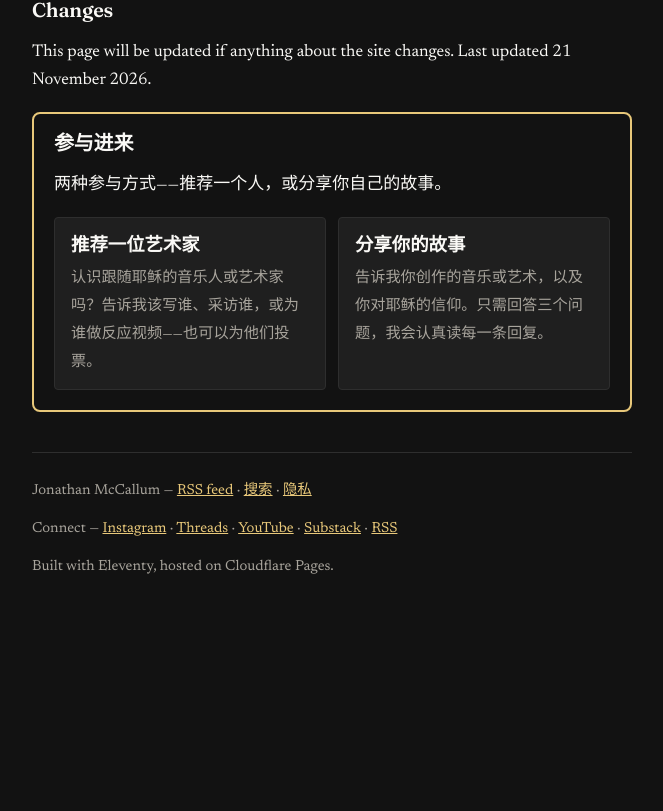
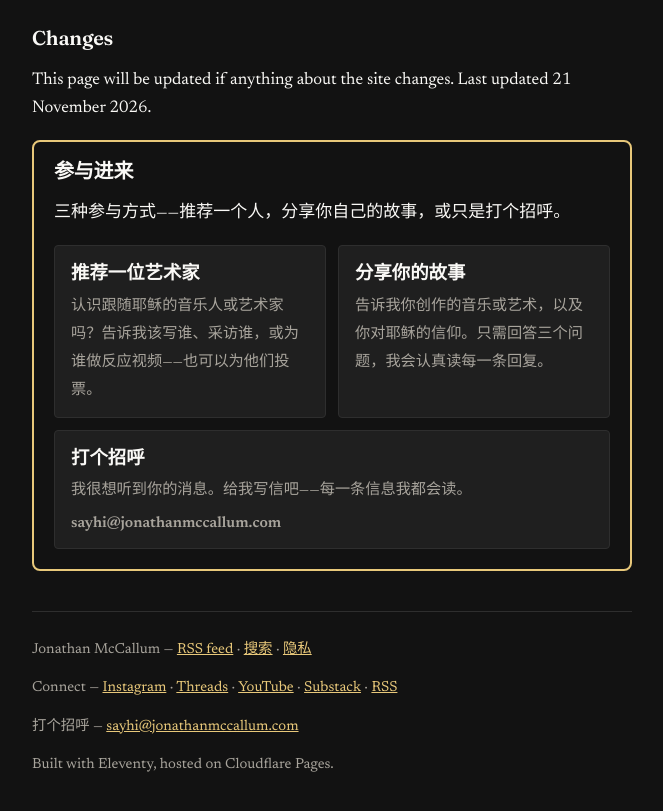
Before and after one commit to streamjonathan/jonathanmccallum-zh, an Eleventy site: page content/pages/privacy.md in a window 1280 px wide. Shown: the part 1777-2588 px from the top of the page, without its empty margins (308-971 px from the left). Before the commit the page ends 2419 px from the top, so only its background shows below. Built offline with nearby package versions, Linux system fonts and the light colour scheme; Eleventy itself is replaced by a stand-in of ours; files that its build step writes are made by us from their sources.

Commit message:
Add public contact email (sayhi) as a runtime-built mailto, hidden from scrapers [zh]

```diff
--- a/_includes/get-involved.njk
+++ b/_includes/get-involved.njk
@@ -1,6 +1,6 @@
 <section class="get-involved" aria-labelledby="get-involved-heading">
   <h2 id="get-involved-heading">参与进来</h2>
-  <p>两种参与方式——推荐一个人，或分享你自己的故事。</p>
+  <p>三种参与方式——推荐一个人，分享你自己的故事，或只是打个招呼。</p>
   <div class="get-involved__cards">
     <a class="get-involved__card" href="https://jonathanmccallum.com/suggest-an-artist/">
       <strong>推荐一位艺术家</strong>
@@ -10,5 +10,10 @@
       <strong>分享你的故事</strong>
       <span>告诉我你创作的音乐或艺术，以及你对耶稣的信仰。只需回答三个问题，我会认真读每一条回复。</span>
     </a>
+    <a class="get-involved__card" href="#" data-contact-email>
+      <strong>打个招呼</strong>
+      <span>我很想听到你的消息。给我写信吧——每一条信息我都会读。</span>
+      <span class="get-involved__email" data-contact-email-text>给我发邮件</span>
+    </a>
   </div>
 </section>
--- a/_includes/layouts/base.njk
+++ b/_includes/layouts/base.njk
@@ -91,8 +91,8 @@
 </script>
 {% endif %}
 <link rel="alternate" type="application/rss+xml" title="{{ site.title }}" href="/feed/">
-<link rel="preload" href="/css/style.css?v=12" as="style">
-<link rel="stylesheet" href="/css/style.css?v=11">
+<link rel="preload" href="/css/style.css?v=13" as="style">
+<link rel="stylesheet" href="/css/style.css?v=12">
 </head>
 <body>
 <a class="skip-link" href="#main">跳到内容</a>
@@ -106,8 +106,10 @@
 <footer class="site-footer">
     <p>{{ site.title }} — <a href="/feed/">RSS feed</a> · <a href="/search/">搜索</a> · <a href="/privacy/">隐私</a></p>
   <p>Connect — <a href="https://www.instagram.com/jonamccallum">Instagram</a> · <a href="https://www.threads.com/@jonamccallum">Threads</a> · <a href="https://www.youtube.com/@Jonathanmccallum1">YouTube</a> · <a href="https://jonamccallum.substack.com">Substack</a> · <a href="/feed/">RSS</a></p>
+  <p>打个招呼 — <a href="#" data-contact-email data-contact-email-text>给我发邮件</a></p>
   <p>Built with Eleventy, hosted on Cloudflare Pages.</p>
 </footer>
 <script src="/js/main.js?v=8" defer></script>
+<script src="/js/contact.js?v=1" defer></script>
 </body>
 </html>
--- a/content/pages/privacy.md
+++ b/content/pages/privacy.md
@@ -8,7 +8,7 @@ original_url: https://jonathanmccallum.com/privacy/
 
 This site is run by Jonathan McCallum. It is a small personal site: writing, and a chat that answers from that writing. There are no accounts, no tracking, no advertising, and nothing for sale.
 
-If you need to ask about anything on this page, the way to reach Jonathan is a message on [Instagram](https://www.instagram.com/jonamccallum) or [Threads](https://www.threads.com/@jonamccallum).
+If you need to ask about anything on this page, or about your personal data, write to Jonathan at <a href="#" data-contact-email data-contact-email-text>Email me</a>. You can also message him on [Instagram](https://www.instagram.com/jonamccallum) or [Threads](https://www.threads.com/@jonamccallum).
 
 ## The chat: "Interact with Jonathan's writing"
 
@@ -20,7 +20,7 @@ When you type a question, it is sent to Cloudflare — the company that hosts th
 
 ## Leave a note
 
-Notes are anonymous. The site asks for no name, no email, and no social media handle — please don't put personal details in a note. A note is stored on Cloudflare until Jonathan has read it, then it is deleted. If you would like a reply, message him on social media instead.
+Notes are anonymous. The site asks for no name, no email, and no social media handle — please don't put personal details in a note. A note is stored on Cloudflare until Jonathan has read it, then it is deleted. If you would like a reply, write to him at <a href="#" data-contact-email data-contact-email-text>Email me</a> or message him on social media instead.
 
 ## What is not collected
 
--- a/css/style.css
+++ b/css/style.css
@@ -277,6 +277,7 @@ button[type="submit"] {
 .get-involved__card:hover { border-color: var(--link); }
 .get-involved__card strong { display: block; font-family: "Fraunces", Georgia, "Iowan Old Style", "Times New Roman", serif; font-size: 1.15rem; margin-bottom: 0.25rem; }
 .get-involved__card span { color: var(--muted); font-size: 0.95rem; }
+.get-involved__email { display: block; margin-top: 0.35rem; font-weight: 600; color: var(--link); }
 
 .featured { margin-top: 1.5rem; }
 .featured-row { display: flex; gap: 1rem; overflow-x: auto; scroll-snap-type: x mandatory; list-style: none; padding: 0 0 0.5rem; margin: 1rem 0; }
--- /dev/null
+++ b/js/contact.js
@@ -0,0 +1,17 @@
+// Contact email, built at runtime so the address never appears in page
+// source as plain text. The local part and the domain are kept separate
+// and joined here; the page only carries data-contact-email markers.
+// Links get a mailto: address, and marked text gets the address itself.
+(function () {
+  var user = "sayhi";
+  var host = "jonathanmccallum.com";
+  var address = user + "@" + host;
+  var links = document.querySelectorAll("[data-contact-email]");
+  for (var i = 0; i < links.length; i++) {
+    links[i].setAttribute("href", "mailto:" + address);
+  }
+  var texts = document.querySelectorAll("[data-contact-email-text]");
+  for (var j = 0; j < texts.length; j++) {
+    texts[j].textContent = address;
+  }
+})();
```
